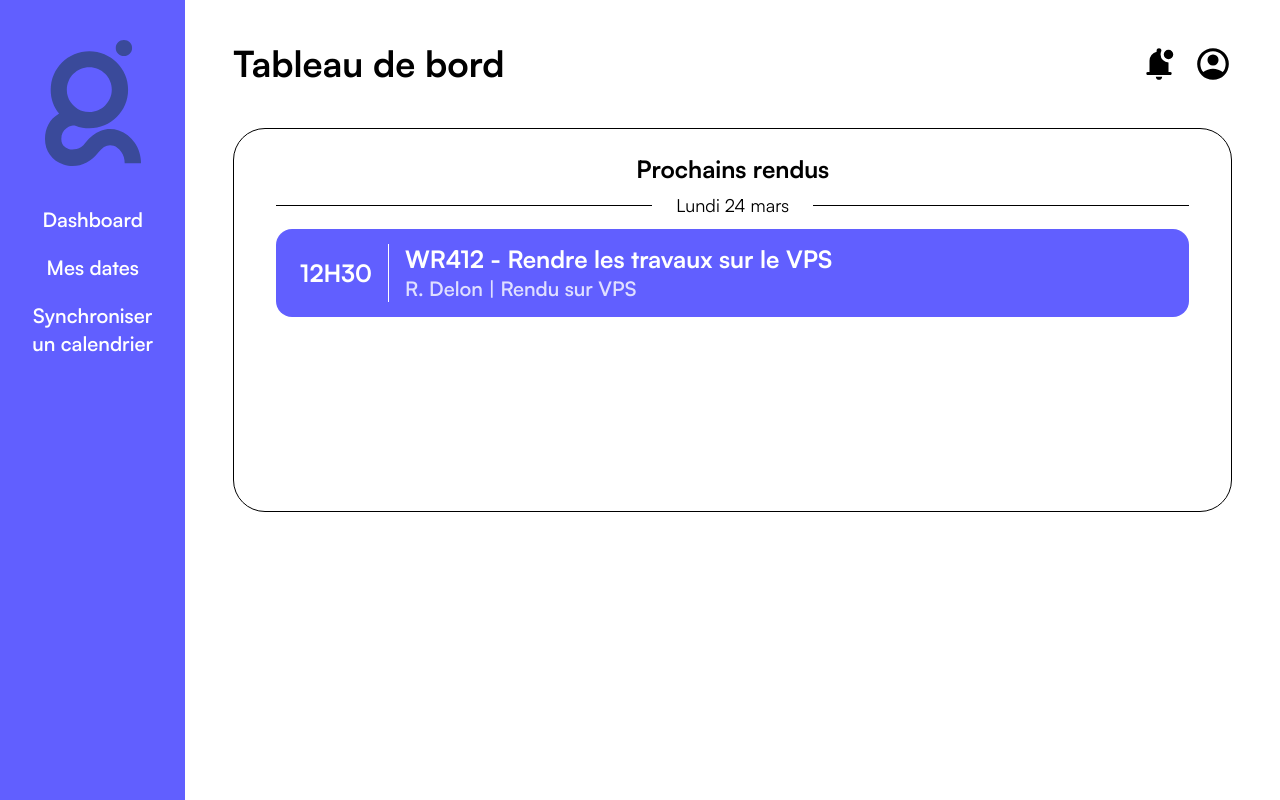
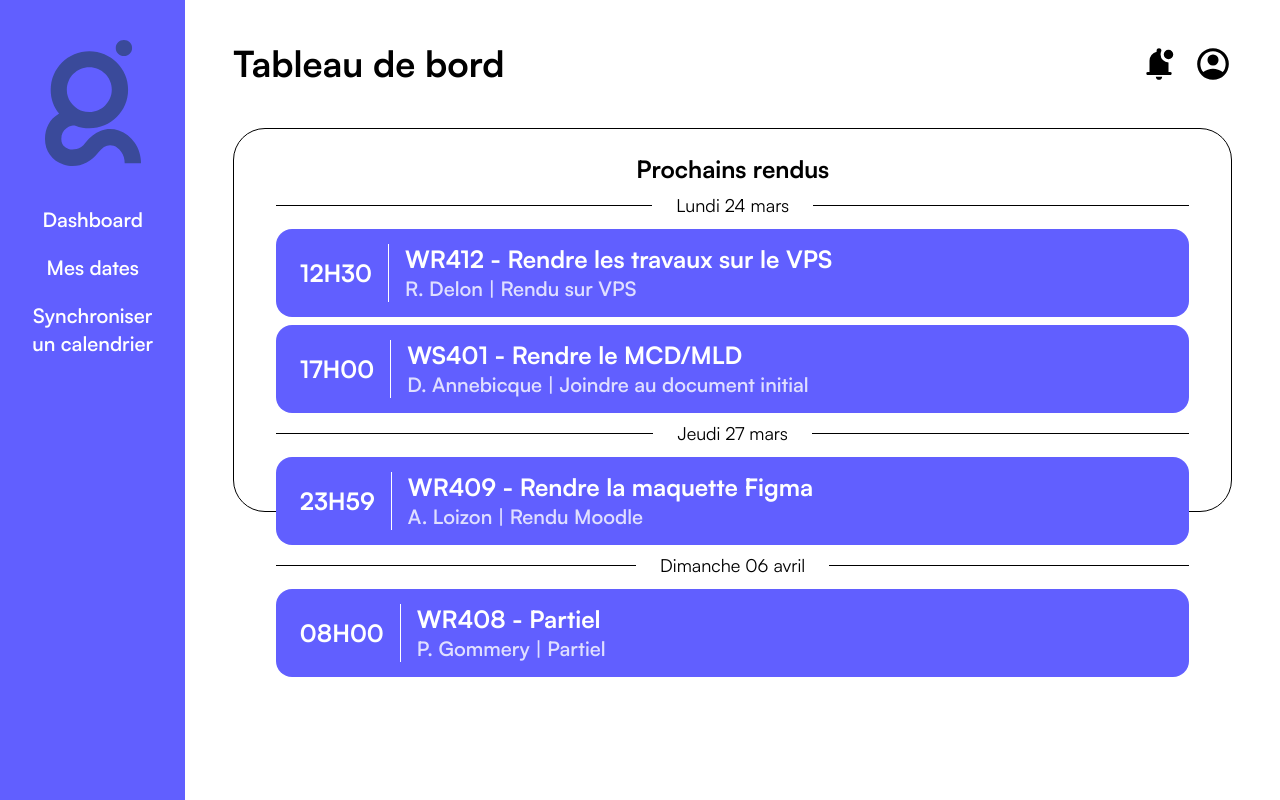
Before and after one commit to valentinbgt/sae401, a Nuxt app: page / in a window 1280 px wide. Built offline with nearby package versions, Linux system fonts and the light colour scheme.

Commit message:
feat: Rendering properly items from list

```diff
--- a/pages/index.vue
+++ b/pages/index.vue
@@ -4,24 +4,113 @@
     class="max-w-6xl h-96 border rounded-4xl py-6 flex items-center flex-col"
   >
     <h2 class="font-bold text-2xl">Prochains rendus</h2>
-    <Separator>Lundi 24 mars</Separator>
-    <TimeSlot
-      v-for="slot in slots"
-      :time="slot.time"
-      :title="slot.title"
-      :sub-title="slot.subTitle"
-    />
+    <div
+      v-for="(dayData, i) in slots"
+      :key="i"
+      class="w-full flex flex-col items-center"
+    >
+      <Separator>{{ Object.keys(dayData)[0] }}</Separator>
+      <TimeSlot
+        v-for="(slot, index) in dayData[Object.keys(dayData)[0]].daySlots"
+        :key="index"
+        :time="slot.time"
+        :title="slot.title"
+        :sub-title="slot.subTitle"
+      />
+    </div>
   </div>
 </template>
 
 <script setup>
 import { ref } from "vue";
 
-const slots = ref([
+const slots = ref([]);
+
+const data = [
   {
-    time: "12h30",
-    title: "WR412 - Rendre les travaux sur le VPS",
-    subTitle: "R. Delon | Rendu sur VPS",
+    timestamp: 1742819400,
+    module: "WR412",
+    title: "Rendre les travaux sur le VPS",
+    prof: "R. Delon",
+    lieu: "Rendu sur VPS",
   },
-]);
+  {
+    timestamp: 1742835600,
+    module: "WS401",
+    title: "Rendre le MCD/MLD",
+    prof: "D. Annebicque",
+    lieu: "Joindre au document initial",
+  },
+  {
+    timestamp: 1743119940,
+    module: "WR409",
+    title: "Rendre la maquette Figma",
+    prof: "A. Loizon",
+    lieu: "Rendu Moodle",
+  },
+  {
+    timestamp: 1743926400,
+    module: "WR408",
+    title: "Partiel",
+    prof: "P. Gommery",
+    lieu: "Partiel",
+  },
+].sort((a, b) => a.timestamp - b.timestamp);
+
+const timestampToDate = (timestamp) => {
+  const date = new Date(timestamp * 1000); // Convertir en millisecondes
+  let formattedDate = date.toLocaleDateString("fr-FR", {
+    weekday: "long",
+    day: "2-digit",
+    month: "long",
+  });
+
+  return formattedDate.charAt(0).toUpperCase() + formattedDate.slice(1);
+};
+
+const timestampToTime = (timestamp) => {
+  const date = new Date(timestamp * 1000); // Convertir en millisecondes
+  return date
+    .toLocaleTimeString("fr-FR", { hour: "2-digit", minute: "2-digit" })
+    .replace(":", "h");
+};
+
+let lastDay = "";
+data.forEach((e) => {
+  let time,
+    title,
+    subTitle = "";
+
+  time = timestampToTime(e.timestamp);
+  title = `${e.module} - ${e.title}`;
+  subTitle = `${e.prof} | ${e.lieu}`;
+
+  let elementDay = timestampToDate(e.timestamp);
+
+  if (elementDay != lastDay) {
+    // Create new day entry
+    slots.value.push({
+      [elementDay]: {
+        daySlots: [
+          {
+            time,
+            title,
+            subTitle,
+          },
+        ],
+      },
+    });
+    lastDay = elementDay;
+  } else {
+    // Add to existing day
+    const lastSlot = slots.value[slots.value.length - 1];
+    lastSlot[lastDay].daySlots.push({
+      time,
+      title,
+      subTitle,
+    });
+  }
+});
+
+console.log(slots.value);
 </script>
```
